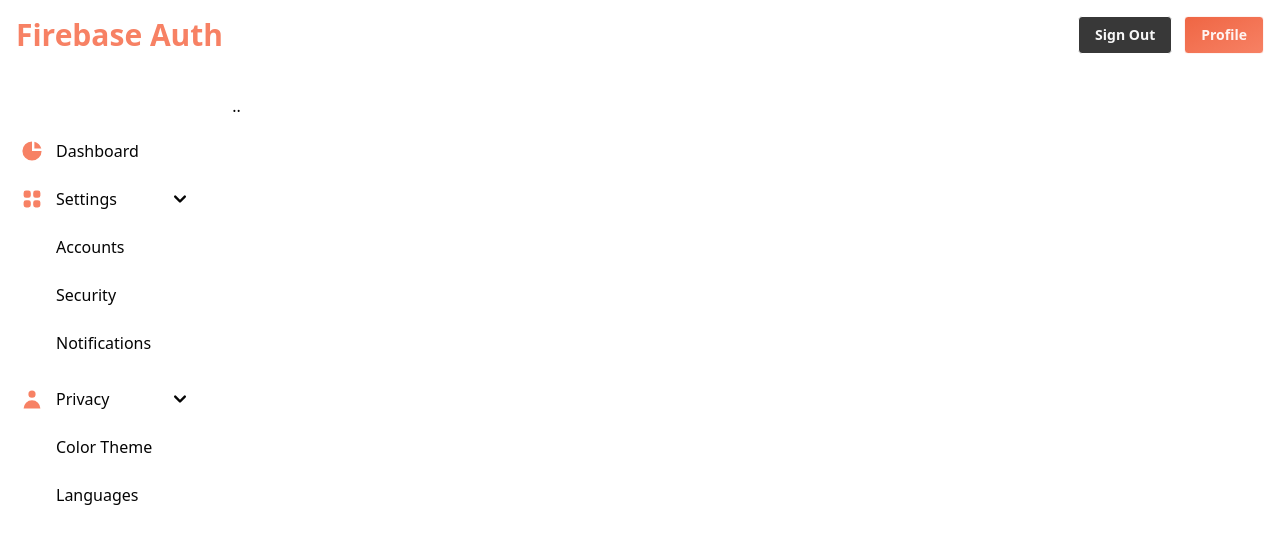
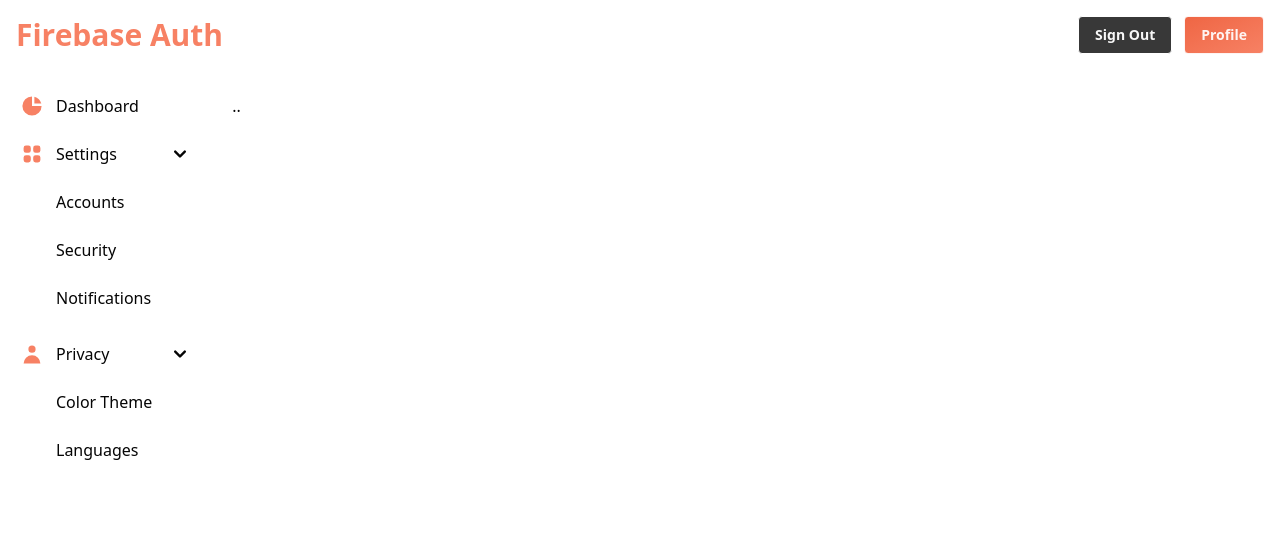
Before and after one commit to okanay/firebase-vercel-next-app, a Next.js app: page /profile/account in a window 1280 px wide. Shown: the top 544 px of the page. Built offline with nearby package versions, Linux system fonts and the light colour scheme; no server answers; sample sign-in values are in the browser's storage.

Commit message:
performence-update6

```diff
--- a/components/layout/profile-pages-layout/profileLayout.js
+++ b/components/layout/profile-pages-layout/profileLayout.js
@@ -16,15 +16,11 @@ const ProfileLayout = ({children}) => {
 
     const dispatch = useDispatch();
     const {data:  session, status} = useSession()
-    const NavAnimationOpenMediaQuery = useMediaQuery("771px", "hiddenMobil", "hidden")
-    const NavAnimationClosMediaQuery = useMediaQuery("771px", "blockMobil", "block")
+    const NavAnimationHiddenMediaQuery = useMediaQuery("771px", "hiddenMobil", "hidden")
+    const NavAnimationBlockMediaQuery = useMediaQuery("771px", "blockMobil", "block")
 
     const extensionNavigation = useSelector(state => state.extensionNavigation)
     useSetReduxSessionEffect(session,status)
-
-    console.log(extensionNavigation.value.sideNavigationSelectedType.statusType)
-    console.log(NavAnimationOpenMediaQuery)
-    console.log(NavAnimationClosMediaQuery)
 
     return(
         <div className={'flex flex-row justify-start max-w-screen-desktop mx-auto'}>
@@ -42,8 +38,8 @@ const ProfileLayout = ({children}) => {
             </button>
 
             <m.div variants={animationStore.sideNavigationBar}
-                   animate={extensionNavigation.value.sideNavigationSelectedType.statusType === "block" ? `${NavAnimationClosMediaQuery}` : `${NavAnimationOpenMediaQuery}`}
-                   initial={'initial'}
+                   animate={extensionNavigation.value.sideNavigationSelectedType.statusType === "block" ? `${NavAnimationBlockMediaQuery}` : `${NavAnimationHiddenMediaQuery}`}
+                   initial={NavAnimationBlockMediaQuery === "blockMobil" && "initial"}
                    className={`w-64`}
             >
                 <div className="h-full px-3 py-4 overflow-y-auto bg-skin-theme-body-50">
--- a/framer-motion-animations/store.js
+++ b/framer-motion-animations/store.js
@@ -16,28 +16,32 @@ export const animationStore = {
     },
     sideNavigationBar: {
         initial: {
-            y : 45
+            y : 45,
+            position : "absolute",
+            zIndex : 20,
         },
         blockMobil: {
             x: 0,
-            z: 300,
+            zIndex : 20,
             y: 45,
             position : "absolute",
             transition: {delay: 0, duration: 0.25, ease: "linear"}
         },
         block: {
             x: 0,
-            z: 0,
+            zIndex : 0,
+            y: 0,
             transition: {delay: 0, duration: 0}
         },
         hidden: {
             x: 0,
-            z: 0,
+            zIndex : 0,
+            y : 0 ,
             transition: {delay: 0, duration: 0.2, ease: "linear"}
         },
         hiddenMobil: {
             x: -255,
-            z: 300,
+            zIndex : 20,
             y: 45,
             position : "absolute",
             transition: {delay: 0, duration: 0.2, ease: "linear"}
```
